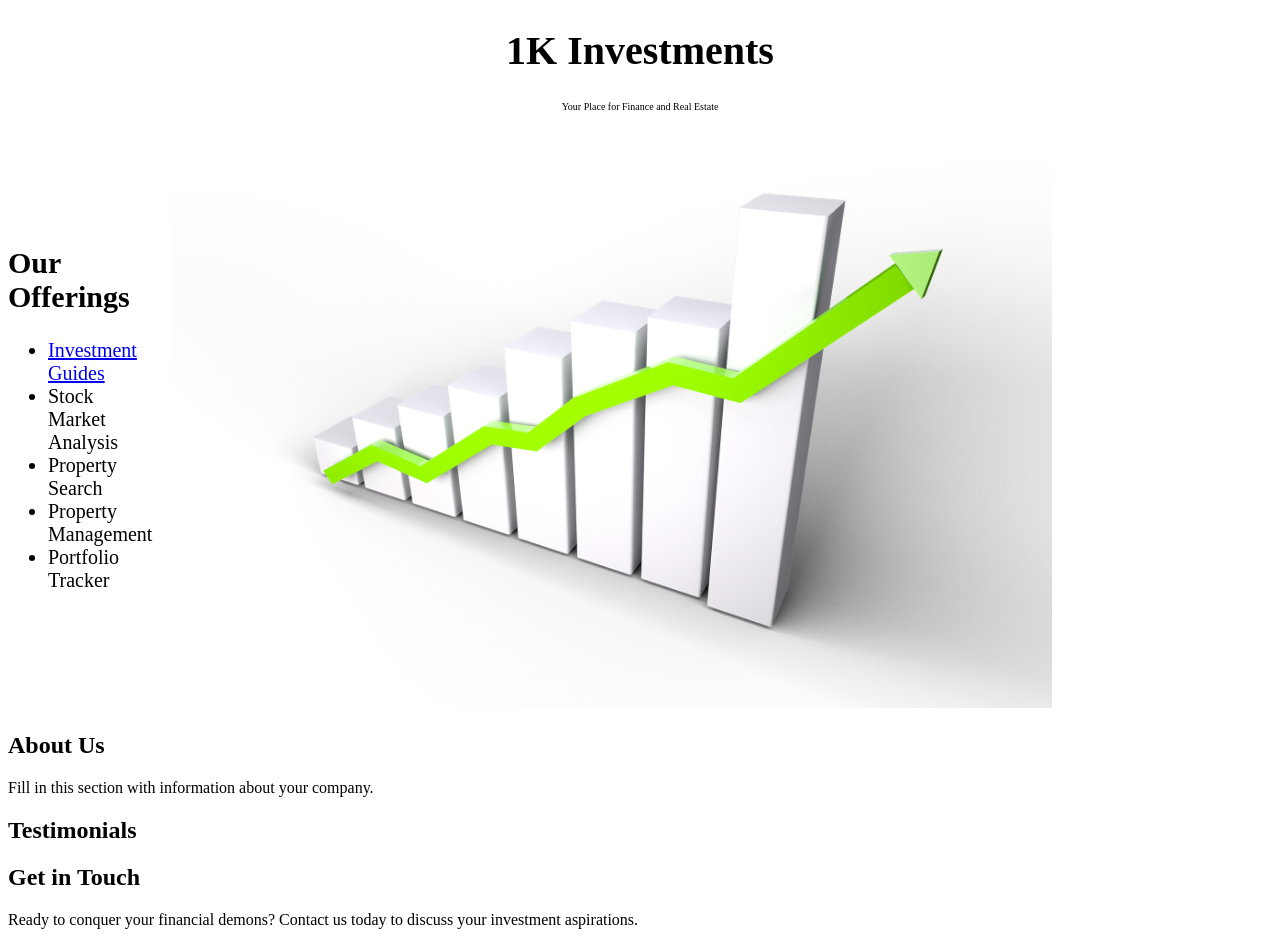
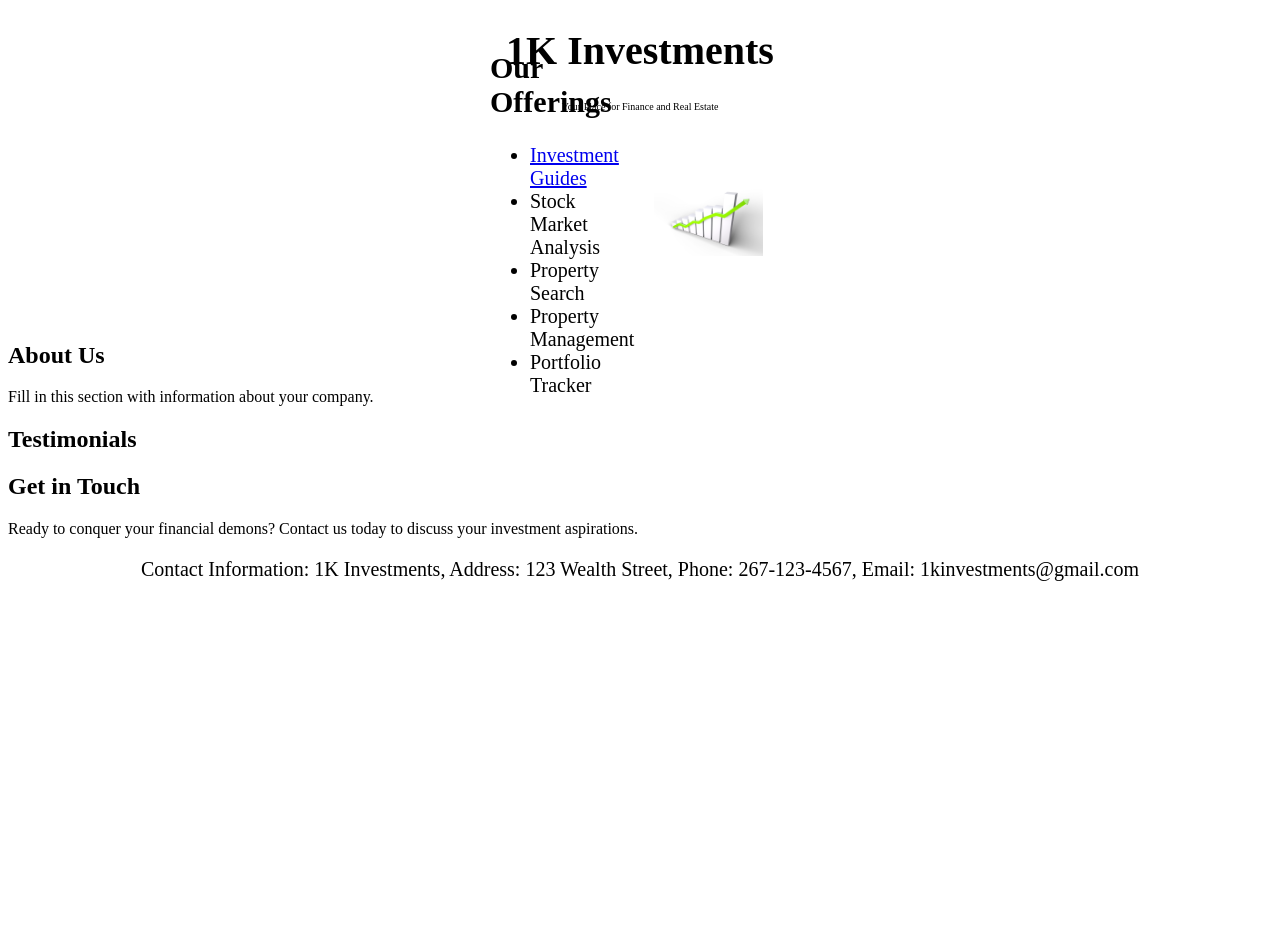
Before and after one commit to Mikal278/1kinvestments, a PHP site: page / in a window 1280 px wide. Shown: the top 950 px of the page. After the commit the page ends 581 px from the top, so only its background shows below. Run offline with PHP 8.4, Linux system fonts and the light colour scheme.

Commit message:
Update main.css

```diff
--- a/main.css
+++ b/main.css
@@ -7,6 +7,9 @@ img {
  	display: flex;
  	align-items: center;
  	justify-content: center;
+	margin: 0 auto;
+	width: 300px;
+	height: 200px;
 }
 
 .text {
```
